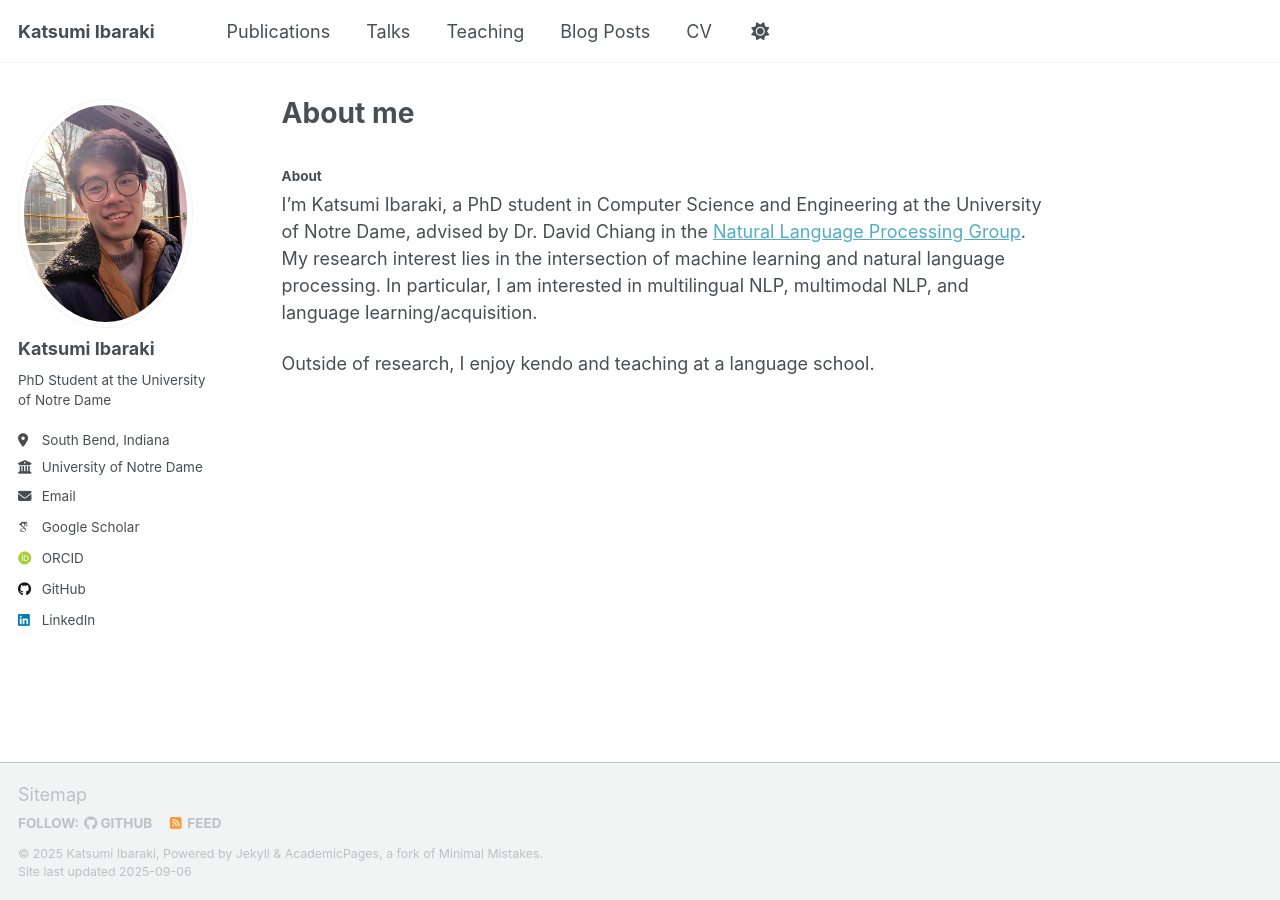
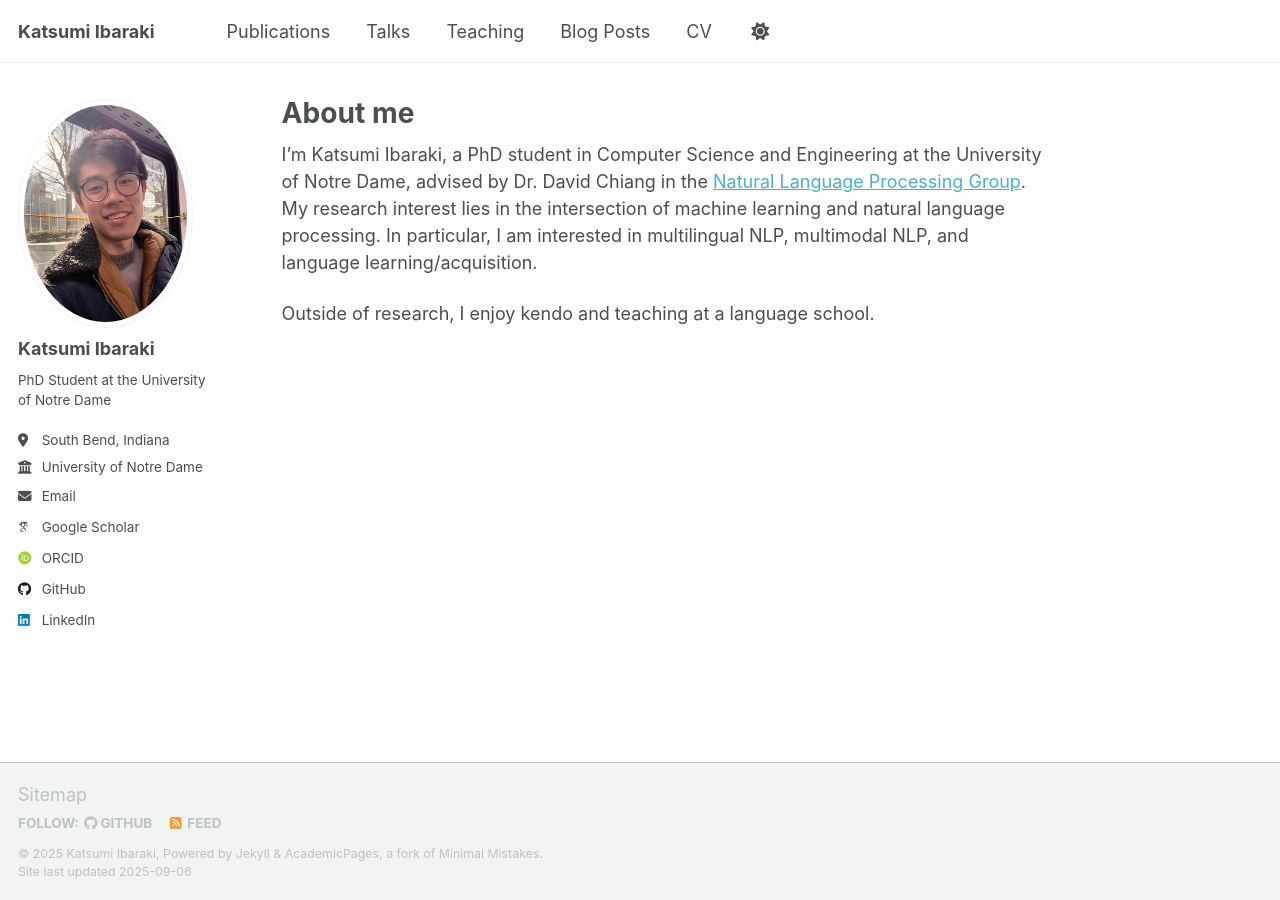
Before and after one commit to kibaraki/kibaraki.github.io, a Jekyll site: the page built from _pages/about.md, in a window 1280 px wide. Built offline with Jekyll 4.4.1, drawn with Linux system fonts in a browser that asks for light colours; some web fonts are replaced; a script that is not in the unit is left out.

Commit message:
Remove 'About' heading from about.md
Removed the heading 'About' from the about page.

```diff
--- a/_pages/about.md
+++ b/_pages/about.md
@@ -7,7 +7,6 @@ redirect_from:
   - /about.html
 ---
 
-#### About
 I'm Katsumi Ibaraki, a PhD student in Computer Science and Engineering at the University of Notre Dame, advised by Dr. David Chiang in the [Natural Language Processing Group](https://nlp.nd.edu/). My research interest lies in the intersection of machine learning and natural language processing. In particular, I am interested in multilingual NLP, multimodal NLP, and language learning/acquisition.
 
 Outside of research, I enjoy kendo and teaching at a language school.
```
